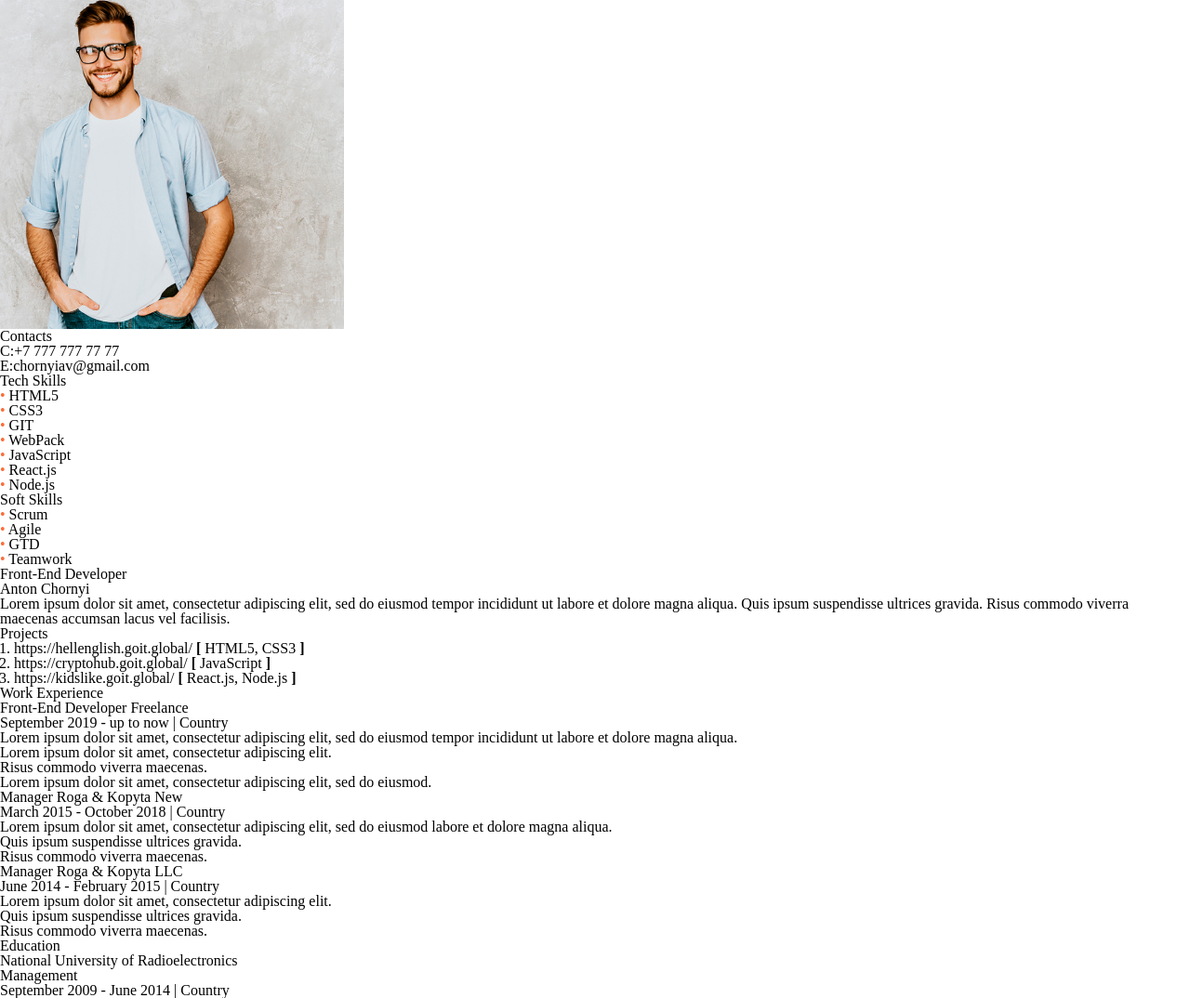
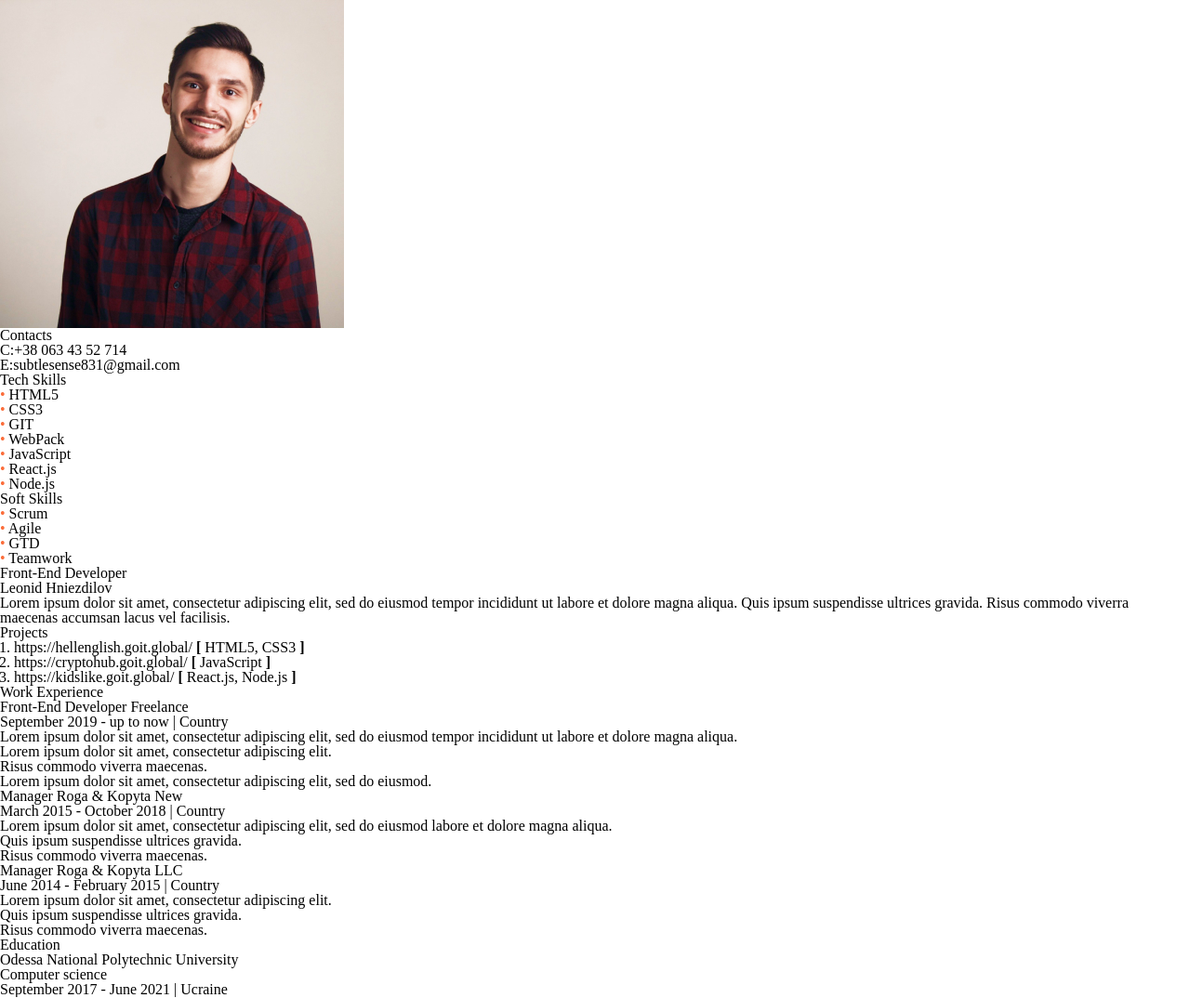
Before and after one commit to SubtleSense/GoIT, a plain HTML site: page index.html in a window 1280 px wide. Shown: the whole page at 93% size. Drawn offline with Linux system fonts and the light colour scheme.

Commit message:
alternative html

```diff
--- a/index.html
+++ b/index.html
@@ -10,13 +10,13 @@
 			<div class="resume_holder">
 				<div class="sidebar">
 					<div class="image_holder">
-						<img src="./img/photophoto.jpg" alt="oops...">
+						<img src="./img/photo2.jpg" alt="oops...">
 					</div>
 					<div class="contact_info">
 						<p>Contacts</p>
 						<ul>
-							<li>C:<span>+7 777 777 77 77</span></li>
-							<li>E:<span>chornyiav@gmail.com</span></li>
+							<li>C:<span>+38 063 43 52 714</span></li>
+							<li>E:<span>subtlesense831@gmail.com</span></li>
 						</ul>
 					</div>
 					<div class="skils_info">
@@ -46,7 +46,7 @@
 				<div class="main_content">
 					<div class="abot_info_top">
 						<div class="vacancy">Front-End Developer</div>
-						<h1>Anton Chornyi</h1>
+						<h1>Leonid Hniezdilov</h1>
 						<p>Lorem ipsum dolor sit amet, consectetur adipiscing elit,
 						sed do eiusmod tempor incididunt ut labore et dolore
 						magna aliqua. Quis ipsum suspendisse ultrices gravida.
@@ -65,6 +65,7 @@
 						<div class="work_experience">
 							<h2>Work Experience</h2>
 
+							<div class="lost_job">
 								<h3>Front-End Developer <span class="organization">Freelance</span> </h3>
 								<p>September 2019 - up to now   |   Country</p>
 								<ul>
@@ -74,7 +75,9 @@
 									<li>Risus commodo viverra maecenas. </li>
 									<li>Lorem ipsum dolor sit amet, consectetur adipiscing elit, sed do eiusmod.</li>
 								</ul>
+							</div>
 
+							<div class="second_job">
 								<h3>Manager <span class="organization">Roga & Kopyta New</span></h3>
 								<p>March 2015 - October 2018   |   Country</p>
 								<ul>
@@ -83,7 +86,9 @@
 									<li>Quis ipsum suspendisse ultrices gravida.</li>
 									<li>Risus commodo viverra maecenas.</li>
 								</ul>
+							</div>
 
+							<div class="first_job">
 								<h3>Manager <span class="organization">Roga & Kopyta LLC</span></h3>
 								<p>June 2014 - February 2015 | Country</p>
 								<ul>
@@ -92,11 +97,14 @@
 									<li>Risus commodo viverra maecenas.</li>
 								</ul>
 							</div>
+						</div>
 						<div class="education">
 							<h2>Education</h2>
-							<h3><span class="organization">National University of Radioelectronics</span></h3>
-							<h4>Management</h4>
-							<p>September 2009 - June 2014   |   Country</p>
+							<div class="main_education">
+								<h3><span class="organization">Odessa National Polytechnic University</span></h3>
+								<h4>Сomputer science</h4>
+								<p>September 2017 - June 2021   |   Ucraine</p>
+							</div>
 						</div>
 					</div>
 				</div>
```
Also changed, not shown: img/photo1.jpg (added), img/photo2.jpg (added). Lines whose indentation alone changed are shown as unchanged.
